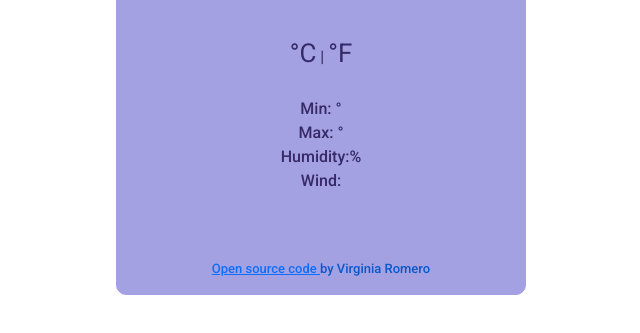
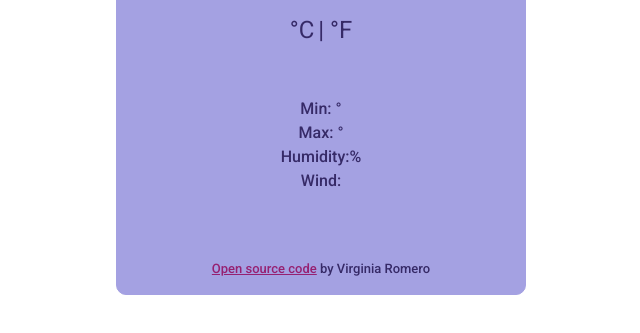
Before and after one commit to VirginiaRool/js-weather-app, a plain HTML site: page index.html in a window 1280 px wide. Shown: the part 157-490 px from the top of the page, without its empty margins (319-959 px from the left). Drawn offline with nearby package versions, Linux system fonts and the light colour scheme.

Commit message:
Updated CSS

```diff
--- a/index.html
+++ b/index.html
@@ -62,7 +62,8 @@
       </ul>
       <div class="today-temperature">
         <span class="tempNumber" id="temperature"></span>
-        <span class="tempUnit"> <a href="#" id="celsius-link">°C</a> | </span>
+        <span class="tempUnit"> <a href="#" id="celsius-link">°C</a>
+        <span class="tempUnitDivision"> | </span>
         <span class="tempUnit"> <a href="#" id="fahrenheit-link">°F</a></span>
       </div>
       <ul class="today-description">
@@ -77,8 +78,8 @@
       <div class="week-forecast text-center" id="forecast"></div>
       <div class="footer">
         <a href="https://github.com/VirginiaRool/js-weather-app" target="_blank"
-          >Open source code </a
-        >by Virginia Romero
+          >Open source code</a
+        > by Virginia Romero
       </div>
     </div>
     <script src="src\script.js"></script>
--- a/src/style.css
+++ b/src/style.css
@@ -56,10 +56,13 @@ ul.today-data {
   font-weight: bold;
 }
 
-.tempUnit a {
-  font-size: 26px;
+.tempUnit a,
+.tempUnitDivision {
+  font-size: 24px;
   text-decoration: none;
   color: #362a67;
+  position: relative;
+  top: -24px;
 }
 
 ul.today-description {
@@ -77,8 +80,16 @@ ul.today-description {
   opacity: 0.8;
 }
 
+.forecast-min {
+  opacity: 0.6;
+}
+
+.footer a,
 .footer {
   font-size: 13px;
   font-weight: 500;
-  color: #0a58ca;
 }
+
+.footer a {
+  color: #962071;
+}
```
